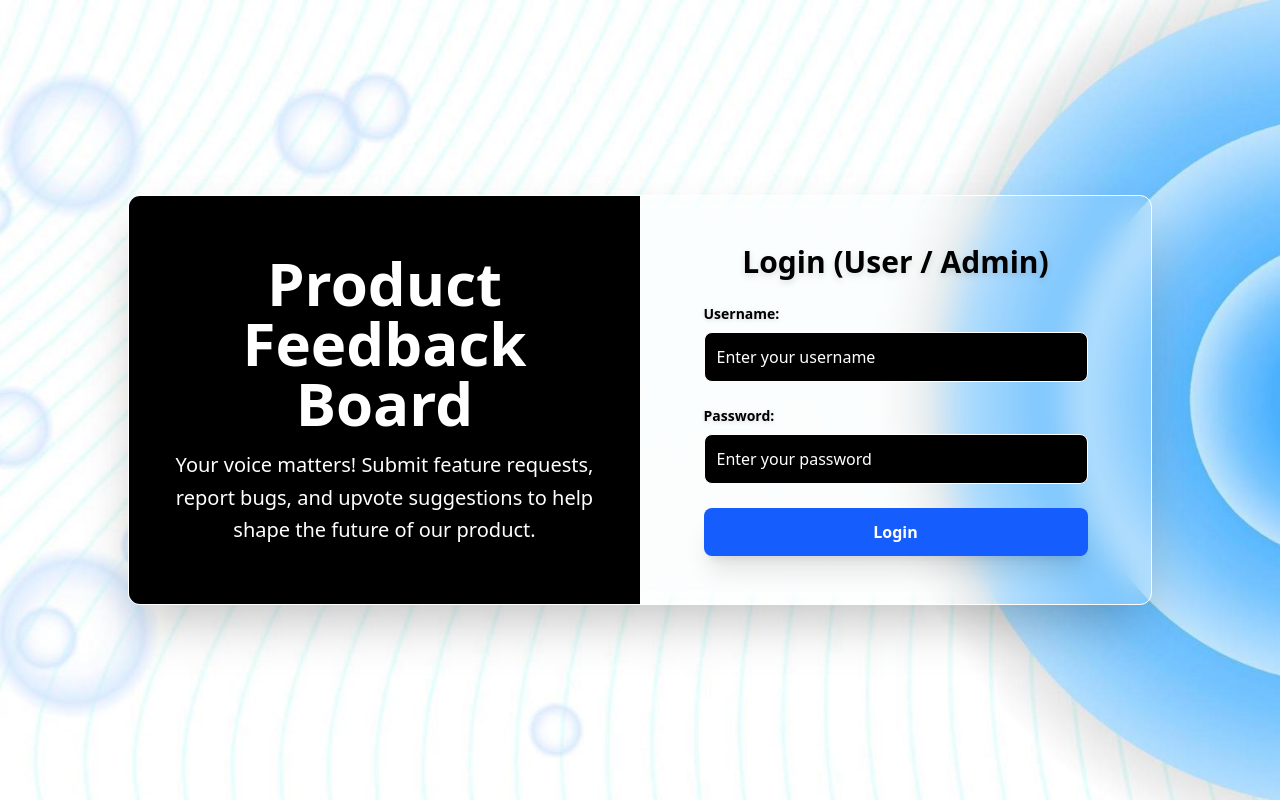
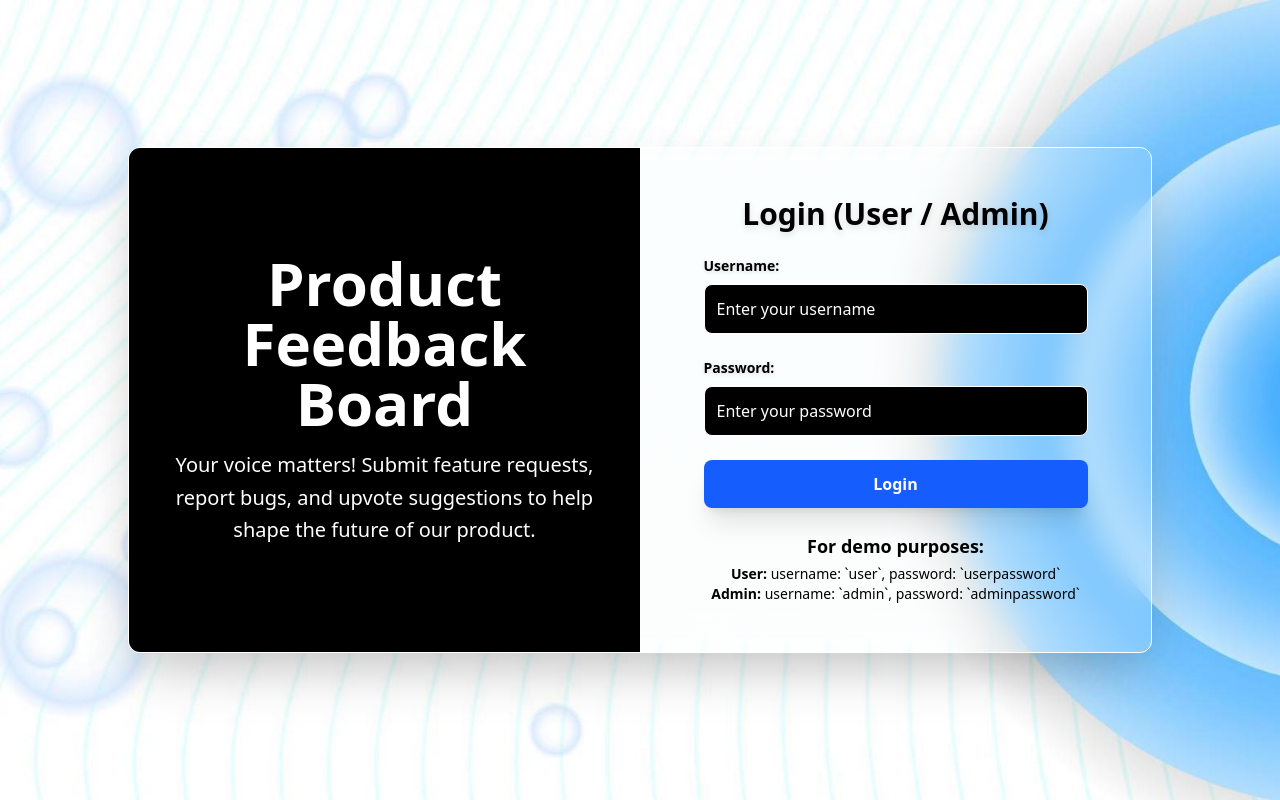
Before and after one commit to AbdulCodeCraft/feedback-board-MERN, a React (Vite) app in the folder feedback_board/frontend/: page /login in a window 1280 px wide. Built offline with nearby package versions, Linux system fonts and the light colour scheme; no server answers.

Commit message:
demo login credentials added

```diff
--- a/feedback_board/frontend/src/App.jsx
+++ b/feedback_board/frontend/src/App.jsx
@@ -7,12 +7,12 @@ import { useAuth } from "./context/AuthContext";
 import Navbar from "./layouts/Navbar";
 
 function App() {
-  const { isAuthenticated, userRole, logout } = useAuth();  //useAuth hook to destructure and retrieve the current authentication status
+  const { isAuthenticated, userRole, logout } = useAuth();
 
   return (
     <div className="min-h-screen bg-gray-100 font-sans overflow-x-hidden">
 
-      {isAuthenticated && ( // Navbar only renders if authenticated
+      {isAuthenticated && (
         <Navbar
           isAuthenticated={isAuthenticated}
           userRole={userRole}
--- a/feedback_board/frontend/src/components/AlertMessage.jsx
+++ b/feedback_board/frontend/src/components/AlertMessage.jsx
@@ -5,7 +5,7 @@ const AlertMessage = ({ type, message }) => {
 
   const baseClasses = "px-4 py-3 rounded relative mb-4";
   let specificClasses = '';
-  let icon = ''; // Optional
+  let icon = '';
 
   switch (type) {
     case 'success':
--- a/feedback_board/frontend/src/components/FeedbackDetailDisplay.jsx
+++ b/feedback_board/frontend/src/components/FeedbackDetailDisplay.jsx
@@ -48,7 +48,7 @@ const FeedbackDetailPage = () => {
       setComments(response.data);
     } catch (err) {
       console.error("Error fetching comments:", err);
-      // setCommentError("Failed to load comments.");
+
     }
   };
 
--- a/feedback_board/frontend/src/pages/FeedbackDetailPage.jsx
+++ b/feedback_board/frontend/src/pages/FeedbackDetailPage.jsx
@@ -73,7 +73,7 @@ const FeedbackDetailPage = () => {
     }
   };
 
-  // NEW: Handle Status Change (Admin only)
+  // Handle Status Change (Admin only)
   const handleStatusChange = async (e) => {
     const newStatus = e.target.value;
     if (!isAdmin || newStatus === feedback.status) return; // Only allow if admin and status is actually changing
--- a/feedback_board/frontend/src/pages/LoginPage.jsx
+++ b/feedback_board/frontend/src/pages/LoginPage.jsx
@@ -1,27 +1,25 @@
 import React, { useState, useEffect } from 'react';
 import { useNavigate } from 'react-router-dom';
-  import { useAuth } from '../context/AuthContext'; //import custom hook
+import { useAuth } from '../context/AuthContext';
 import LoginForm from '../components/LoginForm';
 
 const LoginPage = () => {
   const [username, setUsername] = useState('');
   const [password, setPassword] = useState('');
   const [error, setError] = useState(null);
-    const { login, isAuthenticated } = useAuth(); //login function and isauthenticated status
-    const navigate = useNavigate(); //Initializes the Maps function from the useNavigate hook.
+  const { login, isAuthenticated } = useAuth();
+  const navigate = useNavigate();
 
   // Effect to redirect if user is already authenticated
   useEffect(() => {
     if (isAuthenticated) {
-        navigate('/'); // Redirect to homepage if already logged in
+      navigate('/');
     }
-    }, [isAuthenticated, navigate]);  //runs when map changed or isAuthenticated is true
+  }, [isAuthenticated, navigate]);
 
   const handleSubmit = (e) => {
-      e.preventDefault();  //Prevents the default HTML form submission behavior, which would cause a full page reload.
-
+    e.preventDefault();
     setError(null);
-
     const result = login(username, password);
 
     if (result.success) {
@@ -34,7 +32,7 @@
   return (
     // Main container: full screen, background image, flex to center content
     <div
-        className="w-screen h-screen bg-[url('/images/landing_bg.jpg')] bg-cover bg-center flex items-center justify-center p-4 sm:p-6"
+      className="w-screen min-h-screen bg-[url('/images/landing_bg.jpg')] bg-cover bg-center flex items-center justify-center p-4 sm:p-6"
     >
       {/* Content wrapper: flex for left/right sections, responsive layout */}
       <div className="flex flex-col lg:flex-row w-full max-w-5xl bg-white/10 bg-opacity-10 backdrop-filter backdrop-blur-lg rounded-xl shadow-2xl overflow-hidden border border-white border-opacity-30">
@@ -50,8 +48,8 @@
         </div>
 
         {/* Right Section: Login Form Container */}
-          <div className="p-6 sm:p-8 lg:p-12 lg:w-1/2 flex items-center justify-center">
-            {/* NEW: Render the LoginForm component, passing necessary props */}
+        <div className="p-6 sm:p-8 lg:p-12 lg:w-1/2 flex items-center justify-center flex-col">
+          {/* Render the LoginForm component, passing necessary props */}
           <LoginForm
             username={username}
             setUsername={setUsername}
@@ -60,6 +58,16 @@
             handleSubmit={handleSubmit}
             error={error}
           />
+          {/* NEW: Demo Credentials Section */}
+          <div className="mt-6 text-center text-black text-opacity-80">
+            <p className="font-semibold text-lg">For demo purposes:</p>
+            <p className="text-sm mt-1">
+              <span className="font-bold">User:</span> username: `user`, password: `userpassword`
+            </p>
+            <p className="text-sm">
+              <span className="font-bold">Admin:</span> username: `admin`, password: `adminpassword`
+            </p>
+          </div>
         </div>
       </div>
     </div>
```
Also changed, not shown: feedback_board/frontend/src/components/CommentList.jsx (line endings or trailing spaces), feedback_board/frontend/src/components/FilterSortControls.jsx (line endings or trailing spaces). Lines whose indentation alone changed are shown as unchanged.
